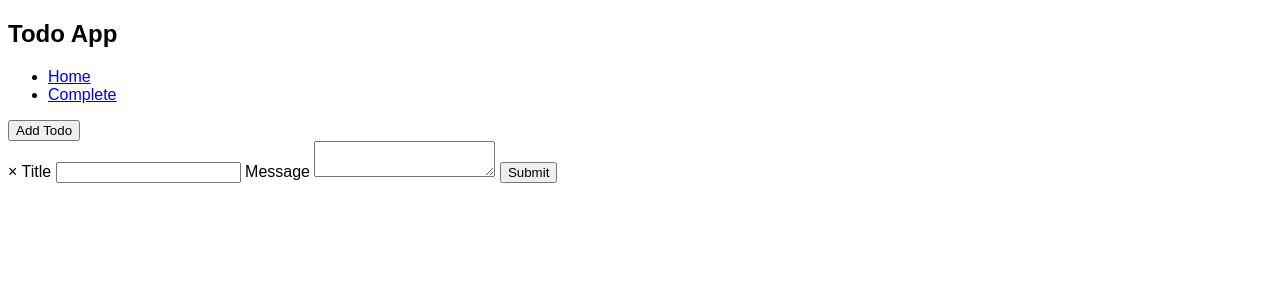
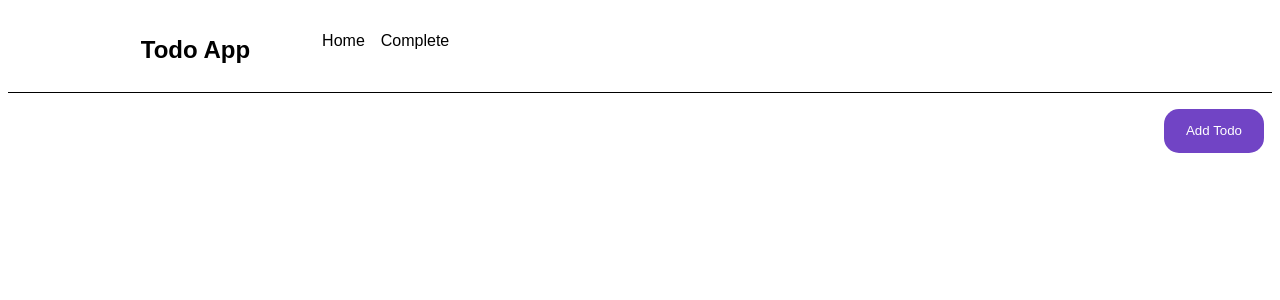
Before and after one commit to mohammednudman/Todo_App_Flask, a Flask app: page / in a window 1280 px wide. Shown: the top 300 px of the page. Run offline with Flask 2, Linux system fonts and the light colour scheme.

Commit message:
Layout Part Done

```diff
--- a/static/css/index.css
+++ b/static/css/index.css
@@ -1,7 +1,124 @@
-*{
-    font-family: Arial, Helvetica, sans-serif
+* {
+  font-family: Arial, Helvetica, sans-serif;
 }
 
-.navbar{
+.navbar {
+  background: #fff;
+  border-bottom: 1px solid #000;
+  padding: 0.5rem;
+}
 
+.container {
+  width: 80%;
+  margin: auto;
 }
+
+.navbar .container {
+  display: flex;
+}
+
+.navbar ul {
+  display: flex;
+  list-style: none;
+  margin-left: 1rem;
+}
+
+.navbar ul li a {
+  text-decoration: none;
+  color: #000;
+  margin-left: 1rem;
+  font-size: 1rem;
+}
+button {
+  margin-top: 1rem;
+  position: absolute;
+  right: 1rem;
+  background: rgb(113, 68, 197);
+  color: #fff;
+  border: 0;
+  width: 100px;
+  border-radius: 15px;
+  padding: 0.9rem;
+}
+
+form {
+  background: #fff;
+  padding: 2rem;
+  border-radius: 8px;
+  position: absolute;
+  top: -800px;
+  left: 50%;
+  transform: translate(-50%);
+  width: 500px;
+  border: 1.5px solid #ddd;
+  cursor: pointer;
+  height: 300px;
+  transition: top 0.8s;
+}
+
+label {
+  display: block;
+  font-size: 1rem;
+}
+
+input,
+textarea {
+  box-sizing: border-box;
+  border: 2px solid #ddd;
+  border-radius: 8px;
+  outline: none;
+  padding: 0.5rem;
+  margin: 1rem 0;
+  display: block;
+  width: 100%;
+}
+
+input:focus,
+textarea:focus {
+  border: 2px solid dodgerblue;
+  transition: 0.6s;
+}
+
+textarea {
+  resize: none;
+  height: 100px;
+}
+
+form h2 {
+  text-align: center;
+}
+
+form span {
+  position: relative;
+  top: 1rem;
+  left: 95%;
+  font-size: 1rem;
+  font-weight: bold;
+  font-size: 2;
+  color: #ddd;
+}
+
+form span:hover {
+  cursor: pointer;
+  color: #000;
+}
+
+form button {
+  width: 100%;
+  background: dodgerblue;
+  color: #fff;
+  padding: 0.5rem;
+  border: 0;
+  border-radius: 8px;
+  box-sizing: border-box;
+  width: 90%;
+}
+
+.bg-dard {
+  position: fixed;
+  top: 0;
+  width: 100%;
+  height: 100%;
+  background: rgb(0, 0, 0, 0.7);
+  margin-left: -0.5rem;
+}
--- a/templates/index.html
+++ b/templates/index.html
@@ -2,13 +2,17 @@
 {% block body %}
 <button id="add-todo">Add Todo</button>
 <div id="modal">
-  <form action="{{ url_for('home')}}" id="modal-form" method="post">
-    <span id="close-btn">&times;</span>
-    <label>Title</label>
-    <input type="text" maxlength="200" name="title" id="title" />
-    <label>Message</label>
-    <textarea name="message" id="message"></textarea>
-    <button>Submit</button>
-  </form>
+    <form action="{{ url_for('home') }}" class="closed" id="modal-form" method=post>
+        <span id="close-btn">&times;</span>
+        <h2>Add Todo Details</h2>
+        <label>Title</label>
+        <input type="text" maxlength="20" name="title" />
+        <label>Message</label>
+        <textarea name="message"></textarea>
+        <button>Submit</button>
+    </form>
 </div>
 {% endblock %}
+{% block script %}
+<script src="{{ url_for('static' , filename='/js/index.js') }}"></script>
+{% endblock %}
```
